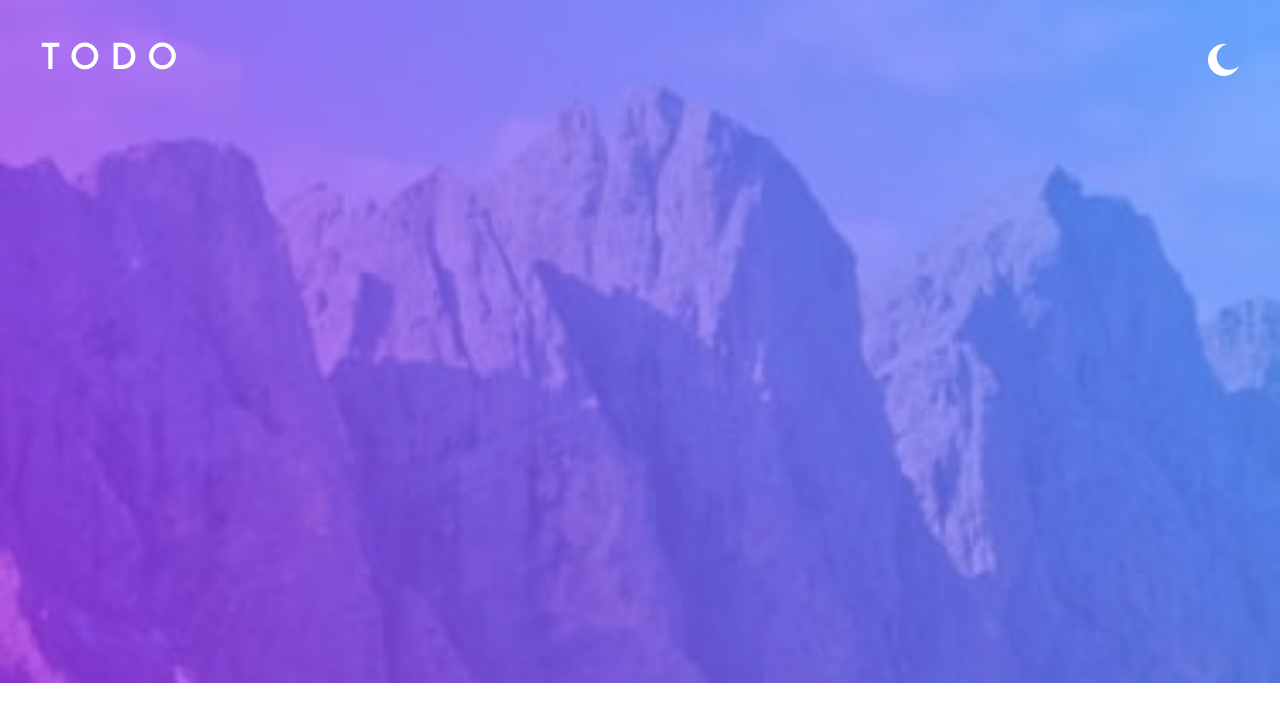
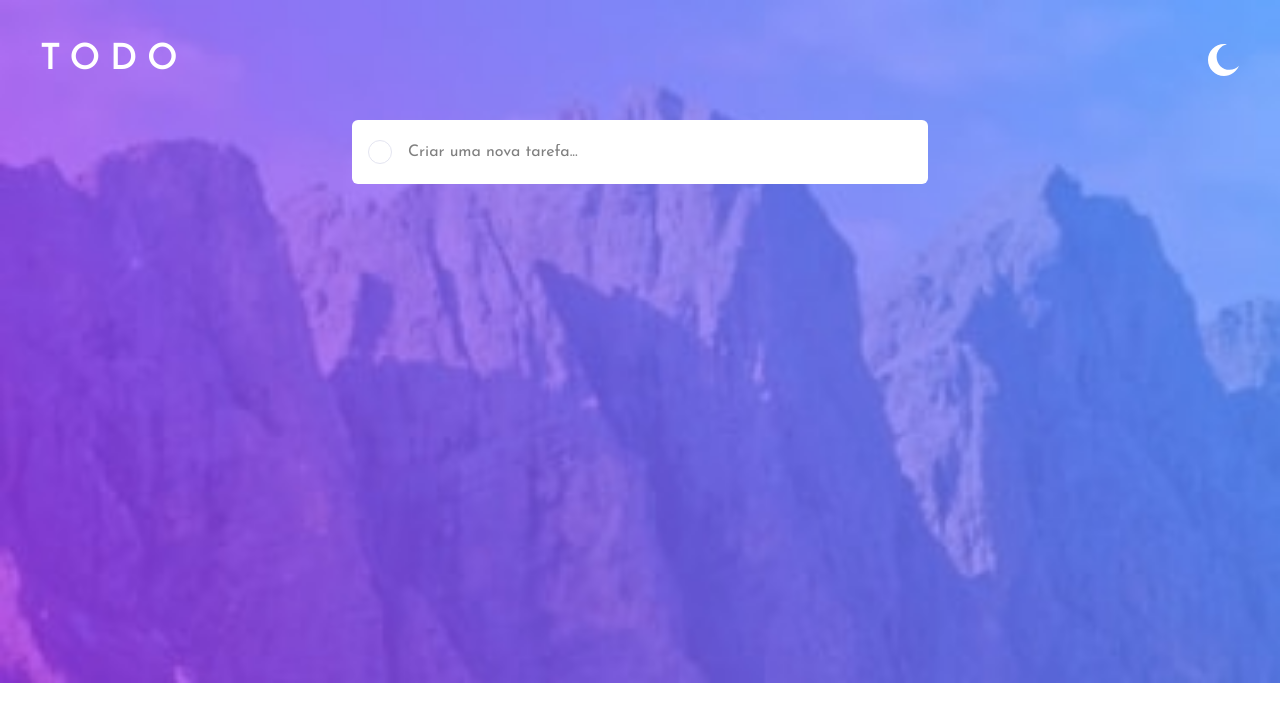
Before and after one commit to endriusssantos/todo-app-react, a React (Vite) app: page / in a window 1280 px wide. Shown: the top 722 px of the page. Built offline with nearby package versions, Linux system fonts and the light colour scheme.

Commit message:
criado componente do input de criação de tarefas

```diff
--- /dev/null
+++ b/src/components/InputContainer/InputContainer.jsx
@@ -0,0 +1,18 @@
+const InputContainer = () => {
+  return (
+    <div className="mt-10 flex w-full justify-center">
+      <div className="relative w-[90%] max-w-xl">
+        <div className="absolute inset-y-0 left-4 flex items-center">
+          <div className="h-6 w-6 cursor-pointer rounded-full border border-[#e4e5f1ff] bg-white"></div>
+        </div>
+        <input
+          type="text"
+          placeholder="Criar uma nova tarefa..."
+          className="w-full rounded-md bg-white py-5 pl-14 caret-purple-600 focus:ring-3 focus:ring-purple-600 focus:outline-none"
+        />
+      </div>
+    </div>
+  );
+};
+
+export default InputContainer;
--- a/src/components/MainContainer/MainContainer.jsx
+++ b/src/components/MainContainer/MainContainer.jsx
@@ -1,8 +1,8 @@
 import moonIcon from "../../assets/icon-moon.svg";
+import InputContainer from "../inputContainer/inputContainer";
 
 const MainContainer = () => {
   return (
-    <>
     <div className="bg-light-mobile min-h-screen font-[Josefin_Sans]">
       <div className="flex items-center justify-between px-10 pt-10">
         <h1 className="text-4xl font-semibold tracking-[0.6rem] text-white">
@@ -12,8 +12,8 @@ const MainContainer = () => {
           <img src={moonIcon} alt="Mudar Tema" className="h-8 w-8" />
         </button>
       </div>
+      <InputContainer />
     </div>
-    </>
   );
 };
 
```
Lines whose indentation alone changed are shown as unchanged.
